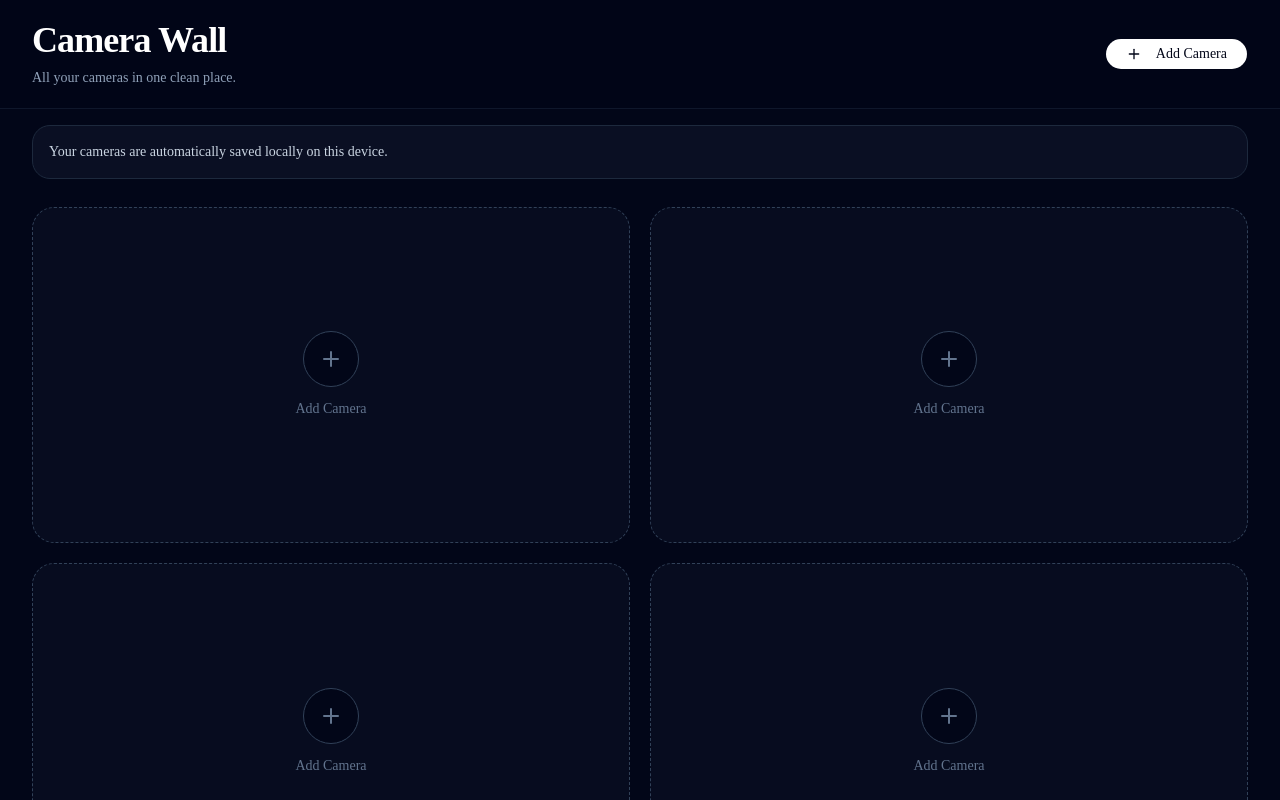
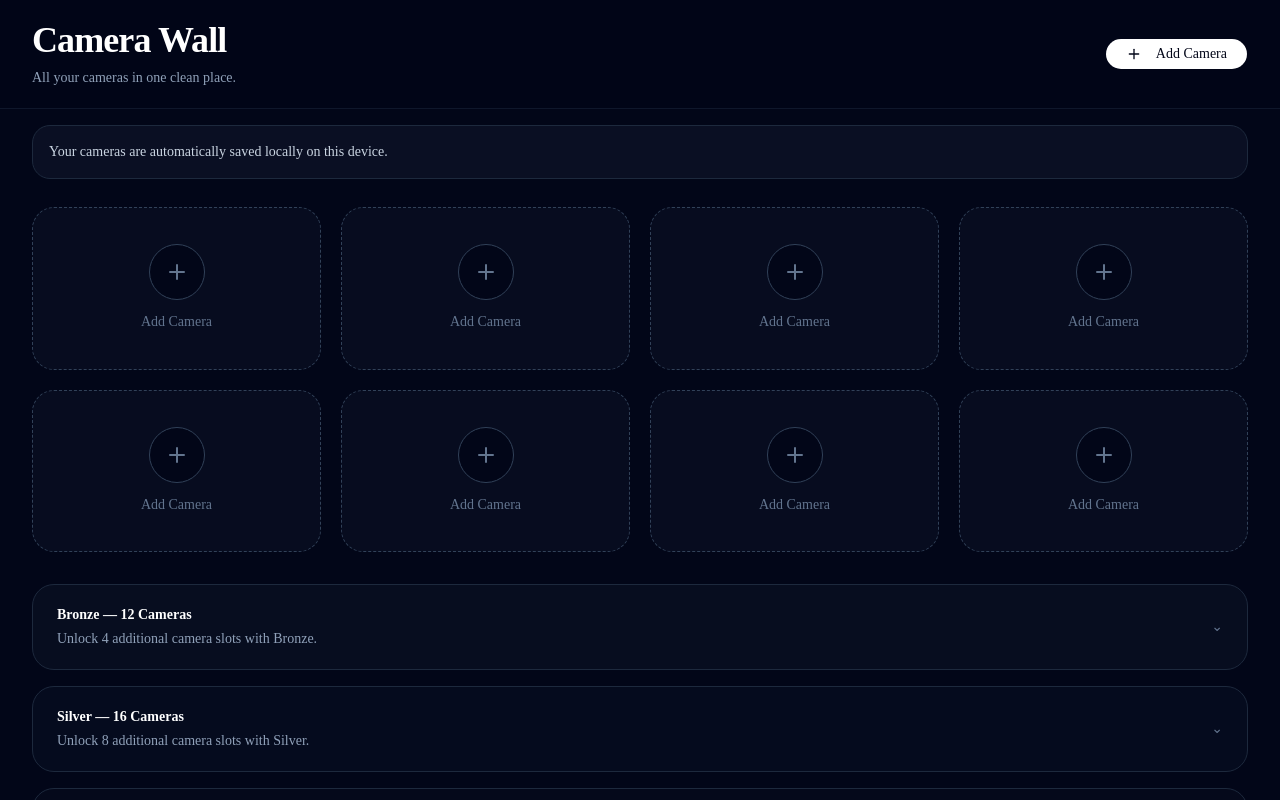
Before and after one commit to zelsteve75/camera-wall, a Next.js app: page / in a window 1280 px wide. Shown: the top 800 px of the page. Built offline with nearby package versions, Linux system fonts and the light colour scheme.

Commit message:
Update page.js

```diff
--- a/app/page.js
+++ b/app/page.js
@@ -170,7 +170,7 @@ export default function CameraWallPrototype() {
 
           <section className="px-0 py-2">
             {cameraList.length === 0 ? (
-              <div className="grid gap-5 md:grid-cols-2">
+              <div className="grid gap-5 md:grid-cols-2 xl:grid-cols-4">
                 {[1, 2, 3, 4, 5, 6, 7, 8].map((slot) => (
                   <button
                     key={slot}
@@ -187,7 +187,6 @@ export default function CameraWallPrototype() {
                 ))}
               </div>
             ) : (
-              <>
               <div className={layout === "grid" ? "grid gap-5 md:grid-cols-2 xl:grid-cols-4" : "flex gap-5 overflow-x-auto pb-2"}>
                 {cameraList.map((camera) => (
                   <div key={camera.id} className={layout === "row" ? "min-w-[340px] md:min-w-[460px]" : ""}>
@@ -200,6 +199,7 @@ export default function CameraWallPrototype() {
                   </div>
                 ))}
               </div>
+            )}
 
             <div className="mt-8 space-y-4">
               <details className="group overflow-hidden rounded-3xl border border-slate-800 bg-slate-900/40">
@@ -211,7 +211,7 @@ export default function CameraWallPrototype() {
                   <span className="text-slate-500 transition group-open:rotate-180">⌄</span>
                 </summary>
 
-                      <div className="grid gap-5 border-t border-slate-800 p-5 md:grid-cols-2">
+                <div className="grid gap-5 border-t border-slate-800 p-5 md:grid-cols-2 xl:grid-cols-4">
                   {[1, 2, 3, 4].map((slot) => (
                     <div
                       key={slot}
@@ -248,8 +248,6 @@ export default function CameraWallPrototype() {
                 </summary>
               </details>
             </div>
-              </>
-            )}
           </section>
         </section>
       </main>
```
Lines whose indentation alone changed are shown as unchanged.
